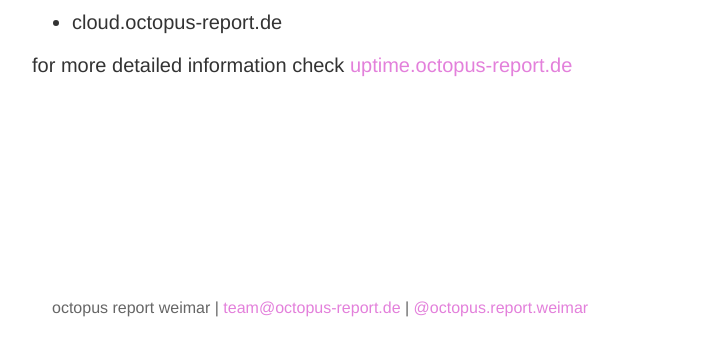
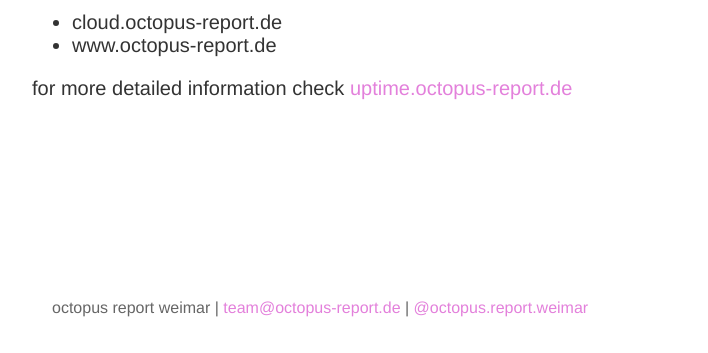
Before and after one commit to simonhoellein/maintenenace_orw, a plain HTML site: page index.html in a window 1280 px wide. Shown: the part 447-800 px from the top of the page, without its empty margins (283-991 px from the left). Drawn offline with Linux system fonts and the light colour scheme; a script that the page names is missing.

Commit message:
Update index.html

```diff
--- a/index.html
+++ b/index.html
@@ -21,6 +21,7 @@
       <h2>Affected Systems:</h2>
       <ul>
         <li>cloud.octopus-report.de</li>
+        <li>www.octopus-report.de</li>
       </ul>
       <p>for more detailed information check <a href="https://uptime.octopus-report.de">uptime.octopus-report.de</a> </p>
     </div>
```
